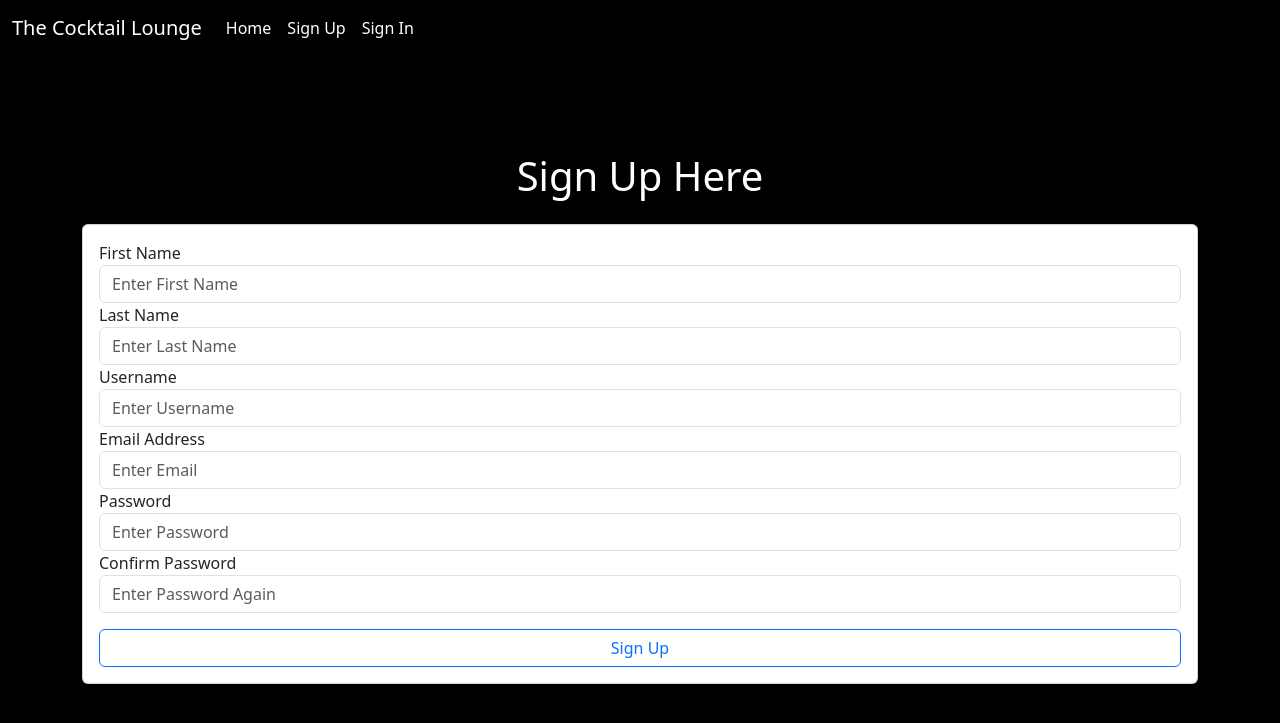
After one commit to andycapaldo/The-Cocktail-Lounge-Flask, a Flask app: page /signup in a window 1280 px wide. The commit adds this page. Shown: the top 723 px of the page. Run offline with Flask 3, Linux system fonts and the light colour scheme.

Commit message:
Added User table for database, created sign-up form and route

```diff
--- /dev/null
+++ b/app/forms.py
@@ -0,0 +1,13 @@
+from flask_wtf import FlaskForm
+from wtforms import StringField, PasswordField, EmailField, SubmitField, BooleanField, TextAreaField
+from wtforms.validators import InputRequired, EqualTo
+
+
+class SignUpForm(FlaskForm):
+    first_name = StringField('First Name', validators=[InputRequired()])
+    last_name = StringField('Last Name', validators=[InputRequired()])
+    username = StringField('Username', validators=[InputRequired()])
+    email = EmailField('Email Address', validators=[InputRequired()])
+    password = PasswordField('Password', validators=[InputRequired()])
+    confirm_pass = PasswordField('Confirm Password', validators=[InputRequired()])
+    submit = SubmitField('Sign Up')
--- a/app/routes.py
+++ b/app/routes.py
@@ -1,10 +1,24 @@
 import requests
 from app import app
 from flask import render_template, redirect, url_for, flash
+from app.forms import SignUpForm
 
 
 @app.route('/')
 def index():
-    cocktail_res = requests.get('https://www.thecocktaildb.com/api/json/v1/1/search.php?s=margarita')
-    data = cocktail_res.json()
+    cocktail_res = requests.get('https://www.thecocktaildb.com/api/json/v1/1/search.php?f=a')
+    data = cocktail_res.json()['drinks']
     return render_template('index.html', data=data)
+
+@app.route('/signup', methods=['GET', 'POST'])
+def signup():
+    form = SignUpForm()
+    if form.validate_on_submit():
+        first_name = form.first_name.data
+        last_name = form.last_name.data
+        username = form.username.data
+        email = form.email.data
+        password = form.password.data
+
+
+    return render_template('signup.html', form=form)
--- /dev/null
+++ b/app/static/css/main.css
@@ -0,0 +1,18 @@
+body {
+    background-color: black;
+    color: white;
+}
+
+.myNavbar {
+    background-color:  black !important;
+    color: white;
+}
+
+.navbar-brand, .nav-link, .navbar {
+    color: white !important;
+}
+
+img {
+    max-width: 250px;
+    max-height: 250px;
+}
--- a/app/templates/base.html
+++ b/app/templates/base.html
@@ -8,11 +8,22 @@
     <link rel="stylesheet" href="{{ url_for('static', filename='css/main.css') }}">
 </head>
 <body>
+
+    {% include 'nav.html' %}
+
+    <div class="row mt-5 pt-5 ">
+        <div class="col text-center">
+            {% block header %}
+            {% endblock %}
+        </div>
+    </div>
+
     <div class="container">
         <div class="row">
             {% block content %}
             {% endblock %}
         </div>
     </div>
+    <script src='https://cdn.jsdelivr.net/npm/bootstrap@5.3.2/dist/js/bootstrap.bundle.min.js'></script>
 </body>
 </html>
--- /dev/null
+++ b/app/templates/nav.html
@@ -0,0 +1,21 @@
+<nav class="navbar navbar-expand-lg bg-body-tertiary myNavbar">
+  <div class="container-fluid">
+    <a class="navbar-brand" href="#">The Cocktail Lounge</a>
+    <button class="navbar-toggler" type="button" data-bs-toggle="collapse" data-bs-target="#navbarNav" aria-controls="navbarNav" aria-expanded="false" aria-label="Toggle navigation">
+      <span class="navbar-toggler-icon"></span>
+    </button>
+    <div class="collapse navbar-collapse" id="navbarNav">
+      <ul class="navbar-nav">
+        <li class="nav-item">
+          <a class="nav-link active" aria-current="page" href="{{ url_for('index') }}">Home</a>
+        </li>
+        <li class="nav-item">
+          <a class="nav-link" href="{{ url_for('signup')}}">Sign Up</a>
+        </li>
+        <li class="nav-item">
+          <a class="nav-link" href="{{ url_for('index')}}">Sign In</a>
+        </li>
+      </ul>
+    </div>
+  </div>
+</nav>
--- /dev/null
+++ b/app/templates/signup.html
@@ -0,0 +1,40 @@
+{% extends 'base.html' %}
+
+{% block title %}Sign Up{% endblock %}
+
+{% block header %}
+    <h1>Sign Up Here</h1>
+{% endblock %}
+
+{% block content %}
+<div class="col">
+    <div class="card mt-3">
+        <div class="card-body">
+            <form action="" method="post">
+                {{ form.csrf_token }}
+
+                {{ form.first_name.label }}
+                {{ form.first_name(class='form-control', placeholder='Enter First Name') }}
+
+                {{ form.last_name.label }}
+                {{ form.last_name(class='form-control', placeholder='Enter Last Name') }}
+
+                {{ form.username.label }}
+                {{ form.username(class='form-control', placeholder='Enter Username') }}
+
+                {{ form.email.label }}
+                {{ form.email(class='form-control', placeholder='Enter Email') }}
+
+                {{ form.password.label }}
+                {{ form.password(class='form-control', placeholder='Enter Password') }}
+
+                {{ form.confirm_pass.label }}
+                {{ form.confirm_pass(class='form-control', placeholder='Enter Password Again') }}
+
+                {{ form.submit(class='btn btn-outline-primary w-100 mt-3') }}
+
+            </form>
+        </div>
+    </div>
+</div>
+{% endblock %}
--- a/requirements.txt
+++ b/requirements.txt
@@ -5,6 +5,7 @@ charset-normalizer==3.3.2
 click==8.1.7
 colorama==0.4.6
 Flask==2.3.3
+Flask-Cors==4.0.0
 Flask-HTTPAuth==4.8.0
 Flask-Login==0.6.2
 Flask-Migrate==4.0.5
```
Also changed, not shown: app/__init__.py (+12 -1 lines), app/models.py (added, +37 -0 lines), app/templates/index.html (+10 -13 lines), config.py (added, +7 -0 lines), app/static/main/main.css (deleted).
